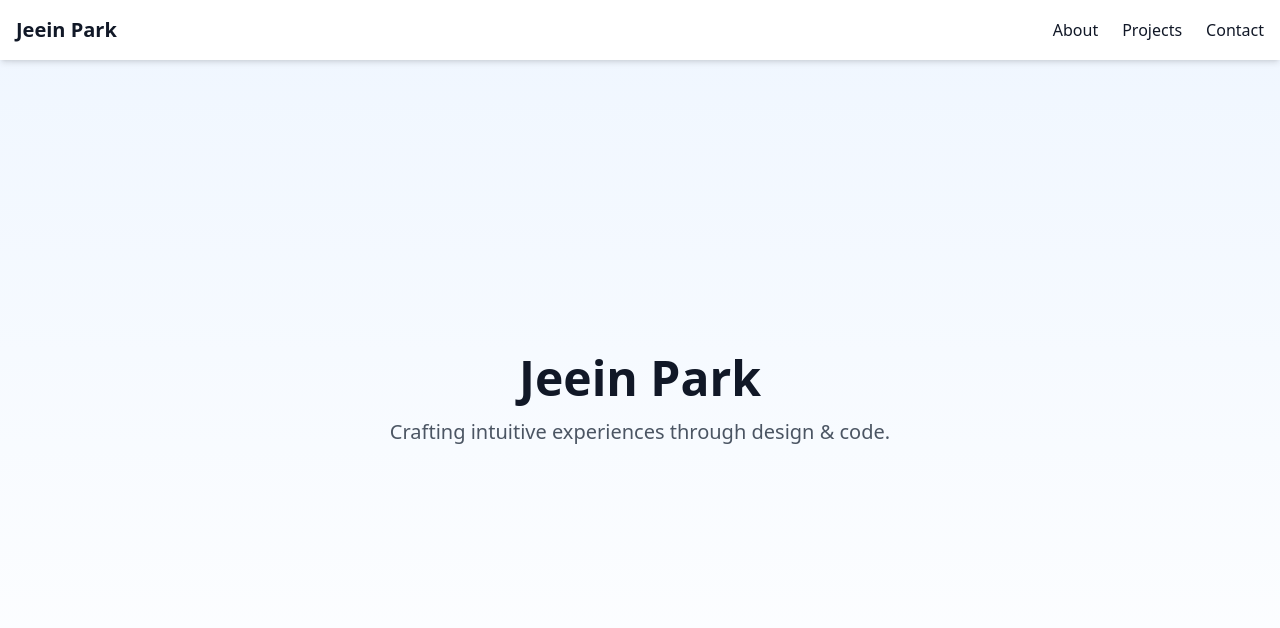
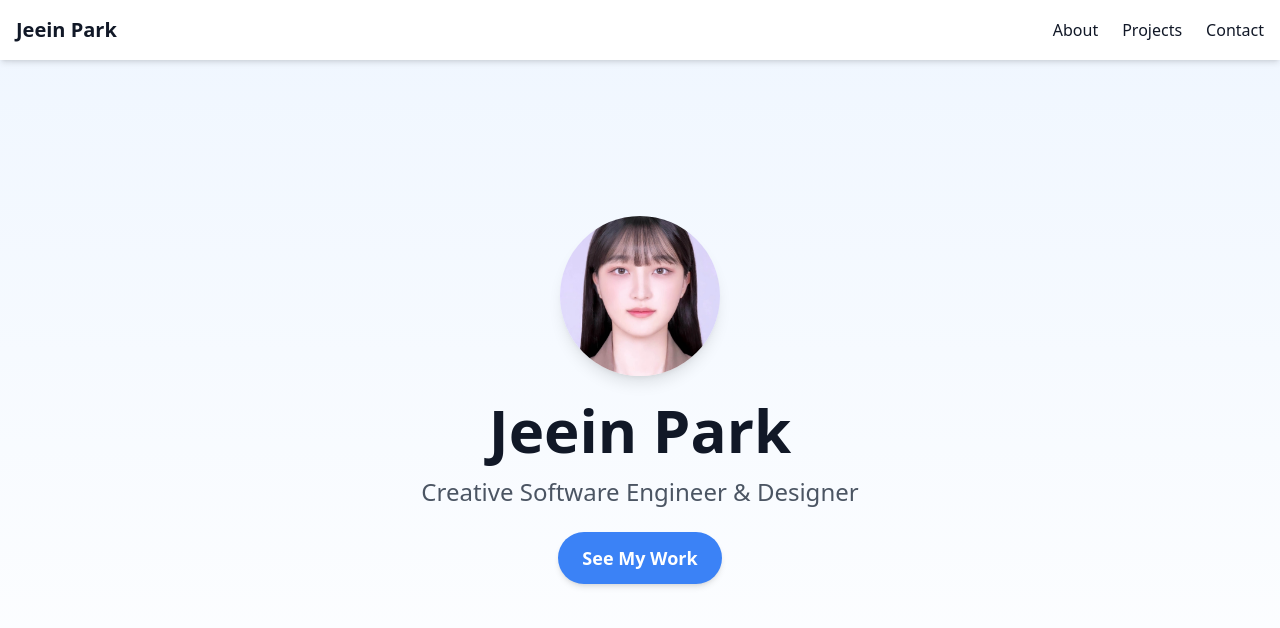
Before and after one commit to JeeIn-Park/JeeIn-Park.github.io, a React (Create React App) app in the folder my-portfolio/: page / in a window 1280 px wide. Shown: the top 628 px of the page. Built offline with nearby package versions, Linux system fonts and the light colour scheme.

Commit message:
profile pic

```diff
--- a/my-portfolio/src/components/Hero.tsx
+++ b/my-portfolio/src/components/Hero.tsx
@@ -4,8 +4,17 @@ import { motion } from "framer-motion";
 const Hero: React.FC = () => {
   return (
     <section className="flex flex-col items-center justify-center min-h-screen text-center bg-gradient-to-b from-blue-50 to-white">
+      {/* Profile Illustration */}
+      <motion.img
+        src="/profile.jpg"
+        alt="Jeein Park"
+        className="w-40 h-40 rounded-full shadow-lg mb-6 object-cover"
+    />
+
+
+      {/* Name & Tagline */}
       <motion.h1
-        className="text-5xl font-extrabold text-gray-900"
+        className="text-6xl font-extrabold text-gray-900"
         initial={{ opacity: 0, y: -20 }}
         animate={{ opacity: 1, y: 0 }}
         transition={{ duration: 1 }}
@@ -13,13 +22,24 @@ const Hero: React.FC = () => {
         Jeein Park
       </motion.h1>
       <motion.p
-        className="mt-4 text-xl text-gray-600"
+        className="mt-4 text-2xl text-gray-600"
         initial={{ opacity: 0, y: 10 }}
         animate={{ opacity: 1, y: 0 }}
         transition={{ delay: 0.3, duration: 1 }}
       >
-        Crafting intuitive experiences through design & code.
+        Creative Software Engineer & Designer
       </motion.p>
+
+      {/* CTA Button */}
+      <motion.a
+        href="#projects"
+        className="mt-6 px-6 py-3 bg-blue-500 text-white text-lg font-semibold rounded-full shadow-md hover:bg-blue-600 transition"
+        initial={{ opacity: 0, y: 10 }}
+        animate={{ opacity: 1, y: 0 }}
+        transition={{ delay: 0.5, duration: 1 }}
+      >
+        See My Work
+      </motion.a>
     </section>
   );
 };
```
Also changed, not shown: my-portfolio/public/profile.jpg (added).
